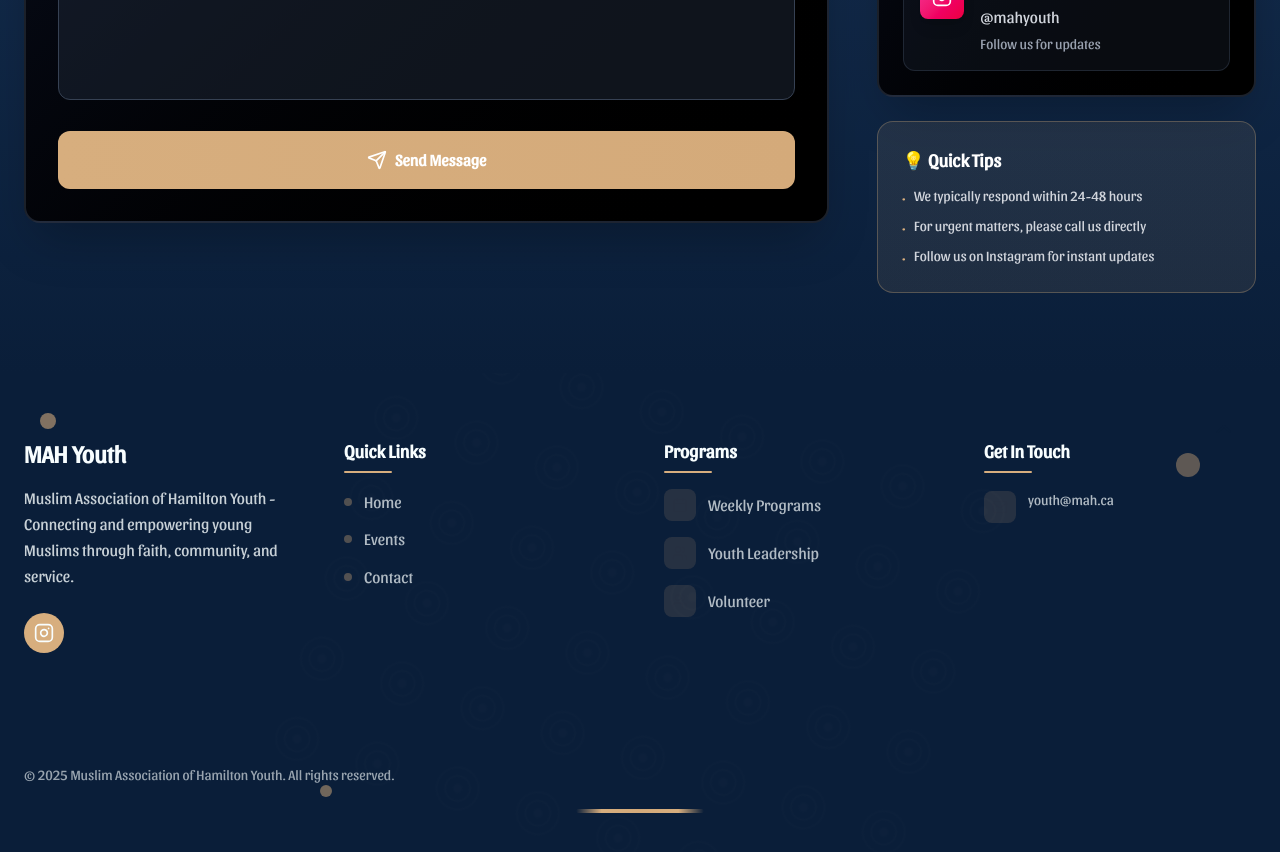
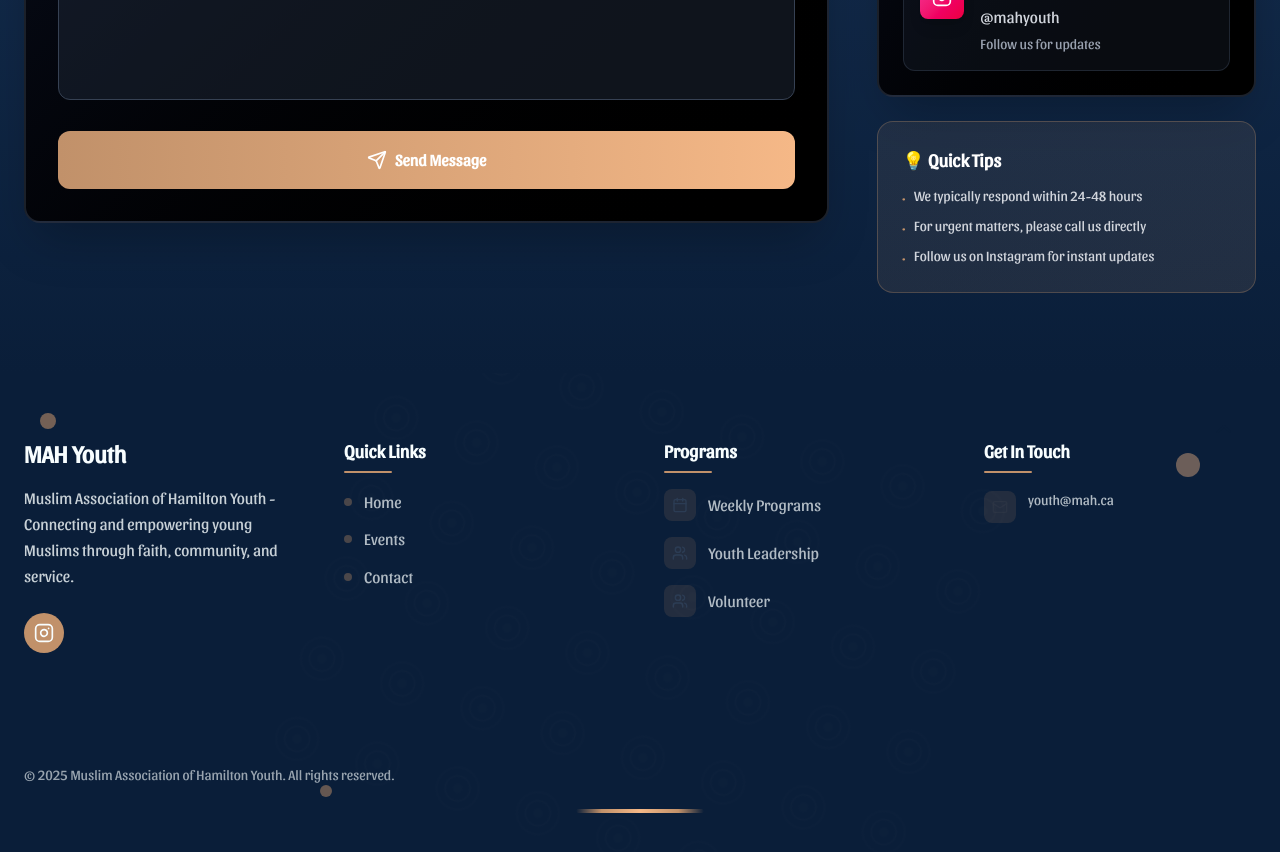
Before and after one commit to AymenS02/mah-youth, a Next.js app: page /pages/contact in a window 1280 px wide. Shown: the part 1000-1852 px from the top of the page. Built offline with nearby package versions, Linux system fonts and the light colour scheme.

Commit message:
edited events logic

```diff
--- a/app/api/programs/route.js
+++ b/app/api/programs/route.js
@@ -1,6 +1,6 @@
 import { NextResponse } from "next/server";
-import connectDB from "/lib/config/db";
-import Program from "/lib/models/ProgramModel";
+import { connectDB } from '../../../lib/config/db';
+import Program from "../../../lib/models/ProgramModel";
 
 // GET - Fetch all programs
 export async function GET(request) {
--- a/app/globals.css
+++ b/app/globals.css
@@ -16,9 +16,9 @@
   --color-primary-dark: #061426; /* Darker navy for depth */
   --color-primary-light: #163052; /* Lighter navy for hover states */
 
-  --color-accent: #d7ae7e;       /* Warm Gold - Primary accent */
-  --color-accent-dark: #a67c4a;  /* Darker gold for hover */
-  --color-accent-light: #d4aa7a; /* Lighter gold for subtle elements */
+  --color-accent: #c1916a;       /* Warm Gold - Primary accent */
+  --color-accent-dark: #8f6b4f;  /* Darker gold for hover */
+  --color-accent-light: #f5b887; /* Lighter gold for subtle elements */
 
   --color-light: #f8feff;        /* Off-white - Light backgrounds */
   --color-light-gray: #e8f0f2;   /* Light gray for sections */
--- a/components/LandingPage/Events.jsx
+++ b/components/LandingPage/Events.jsx
@@ -58,7 +58,7 @@ const EventsPage = () => {
   return (
     <>
       {/* Desktop Version - Modern Card Design */}
-      <section className="hidden lg:block relative min-h-screen w-full py-20 px-8 bg-gradient-to-b from-primary to-primary-light">
+      <section className="hidden lg:block relative min-h-[50vh] w-full py-20 px-8 bg-gradient-to-b from-primary to-primary-light">
         {/* Section Header */}
         <div className="text-center mb-16">
           <h1 className="text-6xl font-black mb-4">
@@ -99,13 +99,11 @@ const EventsPage = () => {
                     <img
                       src={event.imageUrl}
                       alt={event.title}
-                      className="w-full h-full object-cover transform group-hover:scale-110 transition-transform duration-700"
+                      className="w-full h-full object-cover"
                     />
                     {/* Gradient Overlay */}
                     <div className="absolute inset-0 bg-gradient-to-t from-black via-black/40 to-transparent opacity-80 group-hover:opacity-60 transition-opacity duration-500"></div>
 
-                    {/* Accent Bar */}
-                    <div className="absolute bottom-0 left-0 right-0 h-1 bg-gradient-to-r from-accent to-accent-light transform scale-x-0 group-hover:scale-x-100 transition-transform duration-500"></div>
                   </div>
 
                   {/* Content Container - Flexible with consistent spacing */}
--- a/components/LandingPage/WeeklyPrograms.jsx
+++ b/components/LandingPage/WeeklyPrograms.jsx
@@ -1,67 +1,42 @@
 'use client';
 import { Users, Book, Heart } from "lucide-react";
-import { useEffect } from "react";
+import { useEffect, useState } from "react";
 
 const WeeklyPrograms = () => {
+
+
+  const [programs, setPrograms] = useState([]);
+  const [isLoading, setIsLoading] = useState(true);
+  const [error, setError] = useState(null);
+
+  // 🔄 Fetch programs from API
+  useEffect(() => {
+    const fetchPrograms = async () => {
+      try {
+        setIsLoading(true);
+        const response = await fetch('/api/programs');
+        const data = await response.json();
+        if (response.ok) {
+          const sortedPrograms = data.programs
+            .sort((a, b) => new Date(b.startTime) - new Date(a.startTime))
+            .slice(0, 3);
+          setPrograms(sortedPrograms);
+        } else {
+          console.error('Failed to fetch programs:', data.error);
+        }
+      } catch (error) {
+        console.error('Error fetching programs:', error);
+      } finally {
+        setIsLoading(false);
+      }
+    };
+
+    fetchPrograms();
+  }, []);
 
   const handleContactUsClick = () => {
     window.location.href = '/pages/contact';
   }
-
-  const programs = [
-    {
-      day: "Friday",
-      title: "Jumu'ah Youth Circle",
-      time: "1:00 PM - 2:30 PM",
-      description: "Post-Jumu'ah discussion circle and community building",
-      icon: <Users className="w-8 h-8" />,
-      color: "from-blue-500 to-blue-600",
-      iconBg: "bg-blue-500/20",
-    },
-    {
-      day: "Saturday",
-      title: "Quran Study Group",
-      time: "10:00 AM - 11:30 AM",
-      description: "Tafseer and memorization sessions for all levels",
-      icon: <Book className="w-8 h-8" />,
-      color: "from-emerald-500 to-emerald-600",
-      iconBg: "bg-emerald-500/20",
-    },
-    {
-      day: "Sunday",
-      title: "Sports & Recreation",
-      time: "3:00 PM - 5:00 PM",
-      description: "Basketball, soccer, and other sports activities",
-      icon: <Heart className="w-8 h-8" />,
-      color: "from-rose-500 to-rose-600",
-      iconBg: "bg-rose-500/20",
-    },
-    {
-      day: "Wednesday",
-      title: "Youth Night",
-      time: "7:00 PM - 9:00 PM",
-      description: "Games, discussions, and social activities",
-      icon: <Users className="w-8 h-8" />,
-      color: "from-purple-500 to-purple-600",
-      iconBg: "bg-purple-500/20",
-    },
-  ];
-
-  useEffect(() => {
-  if (programs.length > 0) return;{
-    const timer = setTimeout(() => {
-      const cleanup = animateWeeklyPrograms(); // Get cleanup function
-
-      // Return cleanup from the timer callback
-      return cleanup;
-    }, 100);
-
-    // Return function that clears timer and runs cleanup
-    return () => {
-      clearTimeout(timer);
-    };
-  }
-}, [programs]);
 
   return (
     <section className="min-h-screen py-12 lg:py-20 bg-gradient-to-b from-primary-light to-primary-dark flex items-center justify-center px-4">
--- a/components/footer/Footer.jsx
+++ b/components/footer/Footer.jsx
@@ -243,7 +243,7 @@ const Footer = () => {
                         className="w-8 h-8 rounded-lg flex items-center justify-center mr-3 group-hover:scale-110 transition-transform duration-300"
                         style={{backgroundColor: 'var(--color-accent)', opacity: 0.2}}
                       >
-                        <IconComponent className="w-4 h-4" style={{color: 'var(--color-accent-light)'}} />
+                        <IconComponent className="w-4 h-4 text-white" />
                       </div>
                       <span>{program.name}</span>
                       <ExternalLink className="w-3 h-3 ml-2 opacity-0 group-hover:opacity-100 transition-opacity duration-300" />
```
